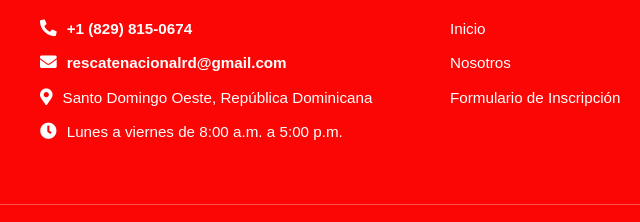
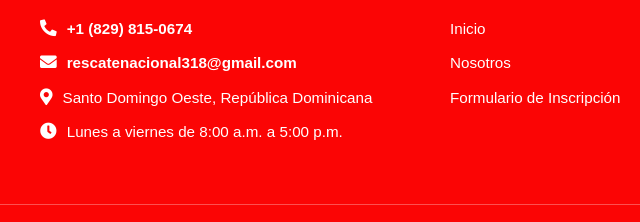
Before and after one commit to RescateNacional28/RescateNaciona.com, a website: page public/nosotros.html in a window 1280 px wide. Shown: the part 2830-3052 px from the top of the page, 0-640 px from the left. Drawn offline with Linux system fonts and the light colour scheme.

Commit message:
Update nosotros.html

```diff
--- a/public/nosotros.html
+++ b/public/nosotros.html
@@ -94,7 +94,7 @@
             <h3>Contacto</h3>
             <ul>
                 <li><i class="fas fa-phone-alt"></i> <a href="tel:+18298150674">+1 (829) 815-0674</a></li>
-                <li><i class="fas fa-envelope"></i> <a href="mailto:rescatenacionalrd@gmail.com">rescatenacionalrd@gmail.com</a></li>
+                <li><i class="fas fa-envelope"></i> <a href="mailto:rescatenacionalrd@gmail.com">rescatenacional318@gmail.com</a></li>
                 <li><i class="fas fa-map-marker-alt"></i> Santo Domingo Oeste, República Dominicana</li>
                 <li><i class="fas fa-clock"></i> Lunes a viernes de 8:00 a.m. a 5:00 p.m.</li>
             </ul>
@@ -128,4 +128,5 @@
 </footer>
 
 </body>
+
 </html>
```
